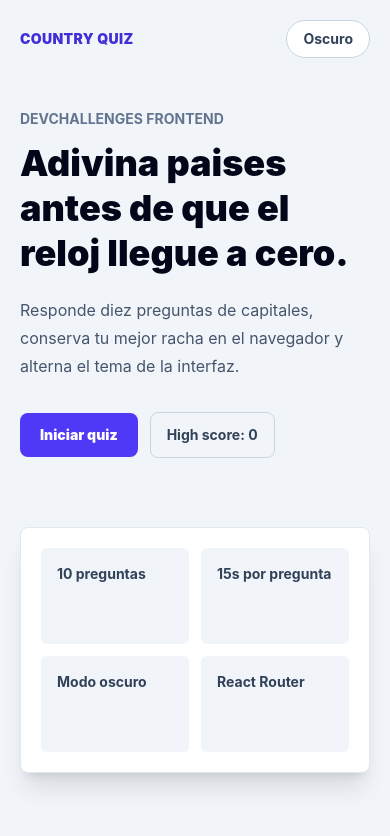
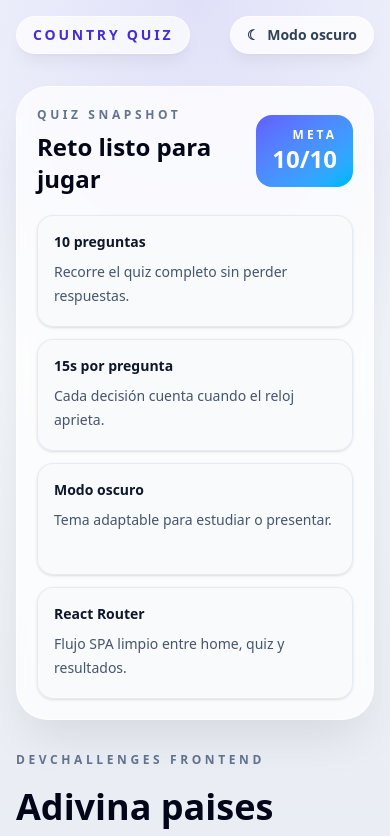
Before and after one commit to YutamasPRO/country-quiz-app, a React (Vite) app: page / in a window 390 px wide. Shown: the top 836 px of the page. Built offline with nearby package versions, Linux system fonts and the light colour scheme.

Commit message:
feat: add theme toggle and responsive UI polish

```diff
--- a/src/components/quiz/OptionButton.tsx
+++ b/src/components/quiz/OptionButton.tsx
@@ -6,15 +6,15 @@ type OptionButtonProps = {
 }
 
 const stateClasses = {
-  idle: 'border-slate-300 bg-white text-slate-800 hover:border-indigo-500 hover:bg-indigo-50 dark:border-slate-700 dark:bg-slate-900 dark:text-slate-100 dark:hover:border-cyan-400 dark:hover:bg-slate-800',
-  correct: 'border-emerald-500 bg-emerald-100 text-emerald-900 dark:border-emerald-400 dark:bg-emerald-500/20 dark:text-emerald-100',
-  wrong: 'border-rose-500 bg-rose-100 text-rose-900 dark:border-rose-400 dark:bg-rose-500/20 dark:text-rose-100',
+  idle: 'border-slate-300 bg-white text-slate-800 hover:-translate-y-0.5 hover:border-indigo-500 hover:bg-indigo-50 dark:border-slate-700 dark:bg-slate-900 dark:text-slate-100 dark:hover:border-cyan-400 dark:hover:bg-slate-800',
+  correct: 'border-emerald-500 bg-emerald-100 text-emerald-900 shadow-lg shadow-emerald-500/10 dark:border-emerald-400 dark:bg-emerald-500/20 dark:text-emerald-100',
+  wrong: 'border-rose-500 bg-rose-100 text-rose-900 shadow-lg shadow-rose-500/10 dark:border-rose-400 dark:bg-rose-500/20 dark:text-rose-100',
 }
 
 export default function OptionButton({ option, disabled, state, onClick }: OptionButtonProps) {
   return (
     <button
-      className={`min-h-14 rounded-lg border px-4 py-3 text-left text-sm font-semibold transition ${stateClasses[state]}`}
+      className={`min-h-14 rounded-2xl border px-4 py-3 text-left text-sm font-semibold transition ${stateClasses[state]}`}
       disabled={disabled}
       onClick={onClick}
       type="button"
--- a/src/components/quiz/Timer.tsx
+++ b/src/components/quiz/Timer.tsx
@@ -6,12 +6,21 @@ export default function Timer({ seconds }: TimerProps) {
   const urgent = seconds <= 5
 
   return (
-    <div className="w-full">
+    <div className="w-full rounded-2xl bg-slate-100/90 p-4 dark:bg-slate-900/90">
       <div className="mb-2 flex items-center justify-between text-sm font-semibold text-slate-600 dark:text-slate-300">
         <span>Contrarreloj</span>
-        <span aria-label="tiempo restante">{seconds}s</span>
+        <span
+          aria-label="tiempo restante"
+          className={`rounded-full px-3 py-1 text-xs font-black uppercase tracking-[0.25em] ${
+            urgent
+              ? 'bg-rose-100 text-rose-700 dark:bg-rose-500/10 dark:text-rose-200'
+              : 'bg-cyan-100 text-cyan-700 dark:bg-cyan-400/10 dark:text-cyan-200'
+          }`}
+        >
+          {seconds}s
+        </span>
       </div>
-      <div className="h-2 overflow-hidden rounded-full bg-slate-200 dark:bg-slate-800">
+      <div className="h-2.5 overflow-hidden rounded-full bg-slate-200 dark:bg-slate-800">
         <div
           className={`h-full rounded-full transition-all ${urgent ? 'bg-rose-500' : 'bg-cyan-500'}`}
           style={{ width: `${(seconds / 15) * 100}%` }}
--- a/src/components/ui/ThemeToggle.tsx
+++ b/src/components/ui/ThemeToggle.tsx
@@ -12,11 +12,12 @@ export default function ThemeToggle() {
   return (
     <button
       aria-label="Cambiar tema"
-      className="rounded-full border border-slate-300 bg-white px-4 py-2 text-sm font-bold text-slate-700 transition hover:border-indigo-500 dark:border-slate-700 dark:bg-slate-950 dark:text-slate-100 dark:hover:border-cyan-400"
+      className="inline-flex items-center gap-2 rounded-full border border-white/60 bg-white/80 px-4 py-2 text-sm font-bold text-slate-700 shadow-lg shadow-slate-950/5 backdrop-blur transition hover:-translate-y-0.5 hover:border-indigo-400 dark:border-slate-700/80 dark:bg-slate-950/80 dark:text-slate-100 dark:hover:border-cyan-400"
       onClick={() => setTheme((current) => (current === 'dark' ? 'light' : 'dark'))}
       type="button"
     >
-      {theme === 'dark' ? 'Claro' : 'Oscuro'}
+      <span aria-hidden="true">{theme === 'dark' ? '☀' : '☾'}</span>
+      {theme === 'dark' ? 'Modo claro' : 'Modo oscuro'}
     </button>
   )
 }
--- a/src/index.css
+++ b/src/index.css
@@ -1,6 +1,22 @@
 @import 'tailwindcss';
 
 @custom-variant dark (&:where(.dark, .dark *));
+
+:root {
+  color-scheme: light;
+  --page-bg:
+    radial-gradient(circle at top, rgba(79, 70, 229, 0.14), transparent 32%),
+    linear-gradient(180deg, #f8fafc 0%, #e2e8f0 100%);
+  --page-fg: #0f172a;
+}
+
+.dark {
+  color-scheme: dark;
+  --page-bg:
+    radial-gradient(circle at top, rgba(34, 211, 238, 0.12), transparent 34%),
+    linear-gradient(180deg, #020617 0%, #0f172a 100%);
+  --page-fg: #f8fafc;
+}
 
 * {
   box-sizing: border-box;
@@ -9,8 +25,15 @@
 body {
   margin: 0;
   min-width: 320px;
+  background: var(--page-bg);
+  color: var(--page-fg);
   font-family:
-    Inter, ui-sans-serif, system-ui, -apple-system, BlinkMacSystemFont, 'Segoe UI', sans-serif;
+    'Plus Jakarta Sans', ui-sans-serif, system-ui, -apple-system, BlinkMacSystemFont, 'Segoe UI',
+    sans-serif;
+}
+
+#root {
+  min-height: 100vh;
 }
 
 button,
--- a/src/pages/HomePage.tsx
+++ b/src/pages/HomePage.tsx
@@ -4,53 +4,74 @@ import { getHighScore } from '../utils/storage'
 
 export default function HomePage() {
   return (
-    <main className="min-h-screen bg-slate-100 text-slate-900 dark:bg-slate-950 dark:text-white">
-      <div className="mx-auto flex min-h-screen w-full max-w-5xl flex-col px-5 py-5">
-        <header className="flex items-center justify-between">
-          <p className="text-sm font-black uppercase tracking-wide text-indigo-700 dark:text-cyan-300">
+    <main className="min-h-screen px-4 py-4 text-slate-900 sm:px-6 sm:py-6 dark:text-white">
+      <div className="mx-auto flex min-h-screen w-full max-w-6xl flex-col">
+        <header className="flex items-center justify-between gap-4">
+          <p className="rounded-full border border-white/60 bg-white/70 px-4 py-2 text-sm font-black uppercase tracking-[0.2em] text-indigo-700 shadow-lg shadow-slate-950/5 backdrop-blur dark:border-slate-700/80 dark:bg-slate-950/70 dark:text-cyan-300">
             Country Quiz
           </p>
           <ThemeToggle />
         </header>
 
-        <section className="grid flex-1 items-center gap-8 py-8 md:grid-cols-[1.1fr_0.9fr]">
-          <div>
-            <p className="mb-3 text-sm font-bold uppercase text-slate-500 dark:text-slate-400">
+        <section className="grid flex-1 items-center gap-8 py-8 md:grid-cols-[1.05fr_0.95fr] md:gap-12 md:py-10">
+          <div className="order-2 md:order-1">
+            <p className="mb-4 text-xs font-black uppercase tracking-[0.3em] text-slate-500 dark:text-slate-400">
               DevChallenges Frontend
             </p>
-            <h1 className="max-w-2xl text-4xl font-black leading-tight text-slate-950 dark:text-white md:text-6xl">
+            <h1 className="max-w-3xl text-4xl font-black leading-tight text-slate-950 sm:text-5xl dark:text-white md:text-6xl">
               Adivina paises antes de que el reloj llegue a cero.
             </h1>
-            <p className="mt-5 max-w-xl text-base leading-7 text-slate-600 dark:text-slate-300">
+            <p className="mt-5 max-w-2xl text-base leading-7 text-slate-600 sm:text-lg dark:text-slate-300">
               Responde diez preguntas de capitales, conserva tu mejor racha en el navegador y
               alterna el tema de la interfaz.
             </p>
 
-            <div className="mt-8 flex flex-wrap items-center gap-3">
+            <div className="mt-8 flex flex-col gap-3 sm:flex-row sm:flex-wrap sm:items-center">
               <Link
-                className="rounded-lg bg-indigo-600 px-5 py-3 text-sm font-black text-white transition hover:bg-indigo-700 dark:bg-cyan-400 dark:text-slate-950 dark:hover:bg-cyan-300"
+                className="inline-flex min-h-12 items-center justify-center rounded-2xl bg-indigo-600 px-6 py-3 text-sm font-black text-white shadow-lg shadow-indigo-600/25 transition hover:-translate-y-0.5 hover:bg-indigo-700 dark:bg-cyan-400 dark:text-slate-950 dark:shadow-cyan-400/20 dark:hover:bg-cyan-300"
                 to="/quiz"
               >
                 Iniciar quiz
               </Link>
-              <span className="rounded-lg border border-slate-300 px-4 py-3 text-sm font-bold text-slate-700 dark:border-slate-800 dark:text-slate-200">
+              <span className="inline-flex min-h-12 items-center rounded-2xl border border-white/60 bg-white/70 px-4 py-3 text-sm font-bold text-slate-700 shadow-lg shadow-slate-950/5 backdrop-blur dark:border-slate-700/80 dark:bg-slate-950/70 dark:text-slate-200">
                 High score: {getHighScore()}
               </span>
             </div>
           </div>
 
-          <div className="rounded-lg border border-slate-200 bg-white p-5 shadow-xl shadow-slate-950/10 dark:border-slate-800 dark:bg-slate-900">
-            <div className="grid grid-cols-2 gap-3">
-              {['10 preguntas', '15s por pregunta', 'Modo oscuro', 'React Router'].map(
-                (feature) => (
-                  <div
-                    className="min-h-24 rounded-md bg-slate-100 p-4 text-sm font-bold text-slate-700 dark:bg-slate-800 dark:text-slate-100"
-                    key={feature}
-                  >
-                    {feature}
-                  </div>
-                ),
-              )}
+          <div className="order-1 rounded-[2rem] border border-white/60 bg-white/75 p-5 shadow-2xl shadow-slate-950/10 backdrop-blur dark:border-slate-800/80 dark:bg-slate-950/75 md:order-2 md:p-7">
+            <div className="mb-5 flex items-center justify-between gap-4">
+              <div>
+                <p className="text-xs font-black uppercase tracking-[0.3em] text-slate-500 dark:text-slate-400">
+                  Quiz Snapshot
+                </p>
+                <h2 className="mt-2 text-2xl font-black text-slate-950 dark:text-white">
+                  Reto listo para jugar
+                </h2>
+              </div>
+              <div className="rounded-2xl bg-gradient-to-br from-indigo-500 to-sky-400 px-4 py-3 text-right text-white dark:from-cyan-400 dark:to-emerald-400 dark:text-slate-950">
+                <p className="text-xs font-black uppercase tracking-[0.25em]">Meta</p>
+                <p className="text-2xl font-black">10/10</p>
+              </div>
+            </div>
+
+            <div className="grid gap-3 sm:grid-cols-2">
+              {[
+                ['10 preguntas', 'Recorre el quiz completo sin perder respuestas.'],
+                ['15s por pregunta', 'Cada decisión cuenta cuando el reloj aprieta.'],
+                ['Modo oscuro', 'Tema adaptable para estudiar o presentar.'],
+                ['React Router', 'Flujo SPA limpio entre home, quiz y resultados.'],
+              ].map(([feature, description]) => (
+                <div
+                  className="min-h-28 rounded-2xl border border-slate-200/80 bg-slate-50/90 p-4 shadow-sm dark:border-slate-800 dark:bg-slate-900/90"
+                  key={feature}
+                >
+                  <p className="text-sm font-black text-slate-900 dark:text-white">{feature}</p>
+                  <p className="mt-2 text-sm leading-6 text-slate-600 dark:text-slate-300">
+                    {description}
+                  </p>
+                </div>
+              ))}
             </div>
           </div>
         </section>
```
Also changed, not shown: src/components/quiz/QuestionCard.tsx (+15 -13 lines), src/pages/QuizPage.tsx (+37 -11 lines), src/pages/ResultPage.tsx (+16 -10 lines).
